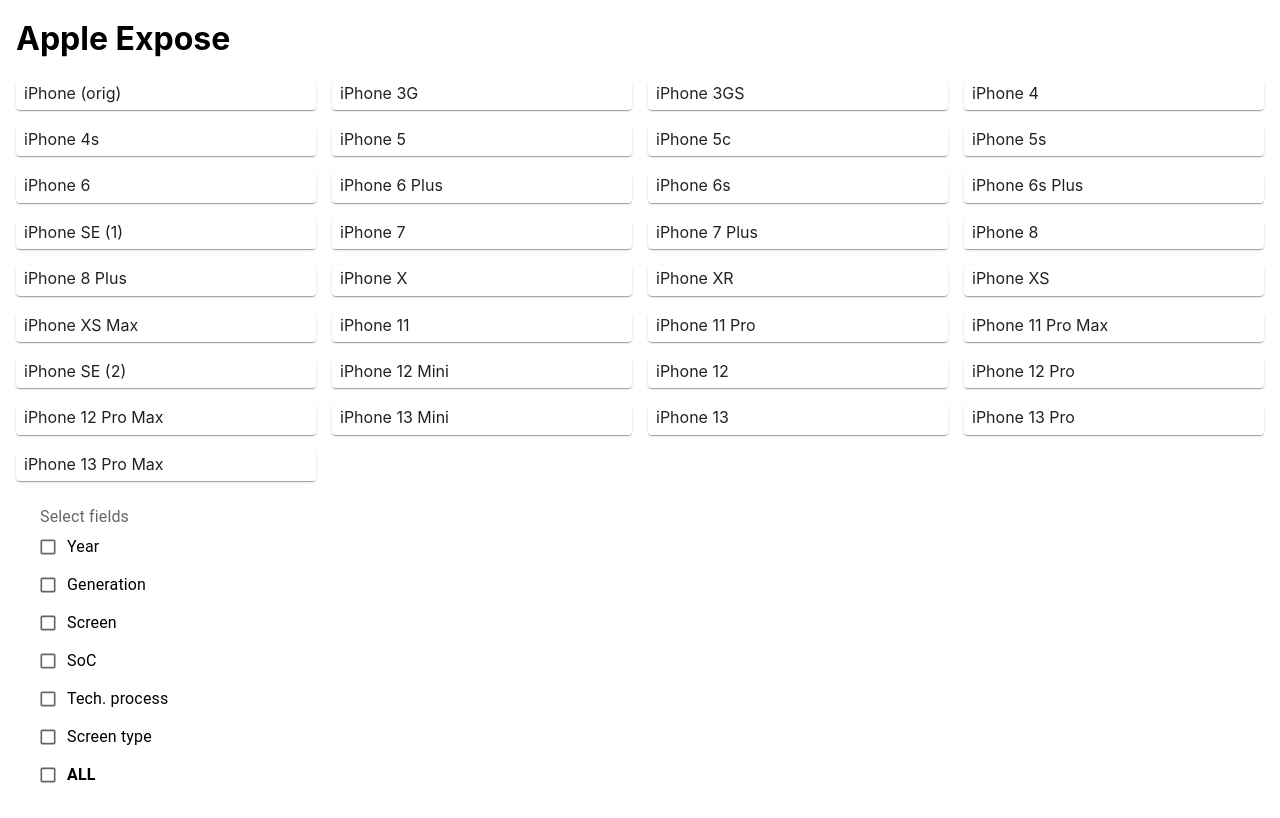
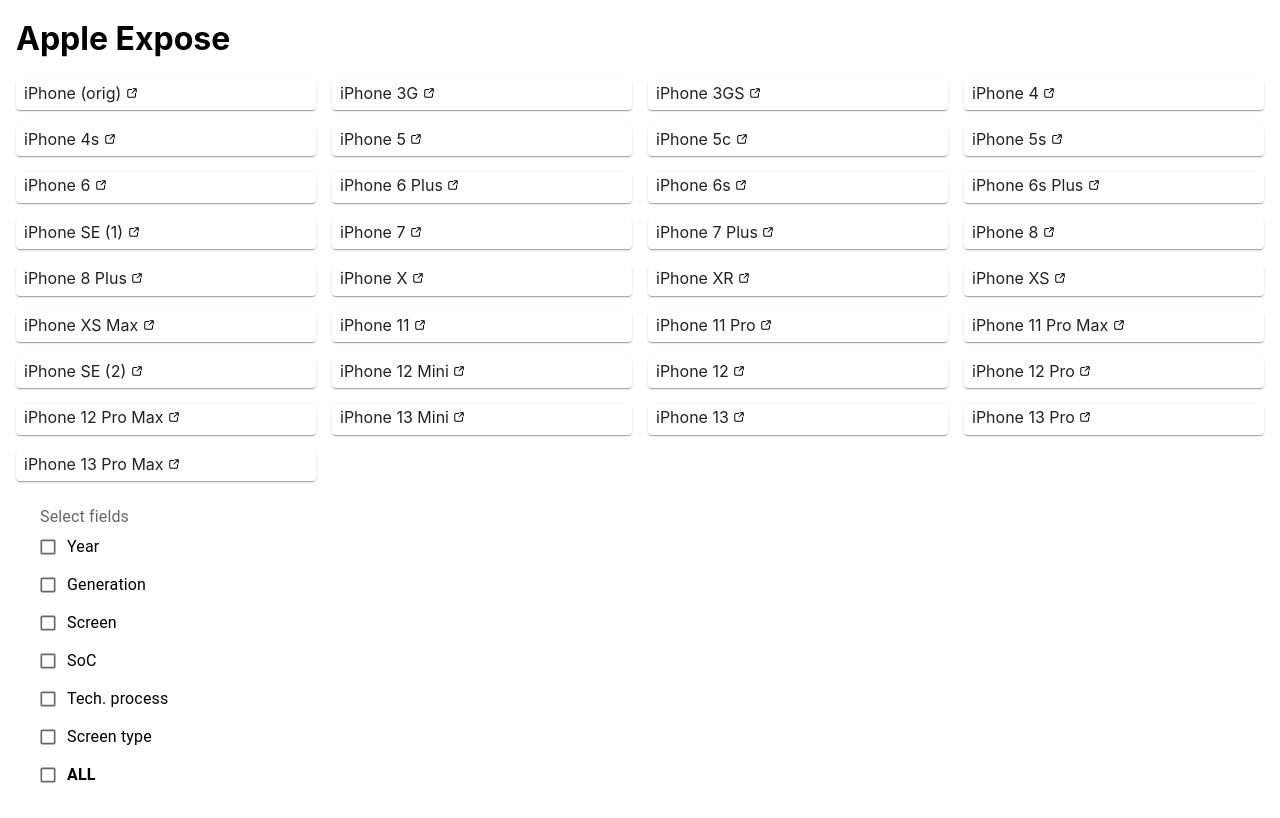
Before and after one commit to askoretskiy/apple-expose, a React (Create React App) app: page / in a window 1280 px wide. Built offline with nearby package versions, Linux system fonts and the light colour scheme; a small style sheet from the web is missing.

Commit message:
Add a link to specification

```diff
--- a/src/components/Shelf.tsx
+++ b/src/components/Shelf.tsx
@@ -7,6 +7,7 @@
 
 import { Data, Item } from "../types/data";
 import { getItemChips } from "./chips";
+import ExternalLink from "../img/external-link.svg";
 
 export const Shelf = ({
   data,
@@ -27,7 +28,16 @@
 const ShelfItem = ({ item, fields }: { item: Item; fields: Set<string> }) => (
   <Grid item xs={3}>
     <Paper className="shelf-item">
-      <div className="shelf-item-header">{item.name}</div>
+      <div className="shelf-item-header">
+        {item.name}{" "}
+        <a href={item.specUrl} target="_blank" rel="noopener noreferrer">
+          <img
+            src={ExternalLink}
+            className="external-link"
+            alt="Specification"
+          />
+        </a>
+      </div>
       {getItemChips({ item, fields }).map(({ label, title }) => (
         <Chip
           label={label}
```
